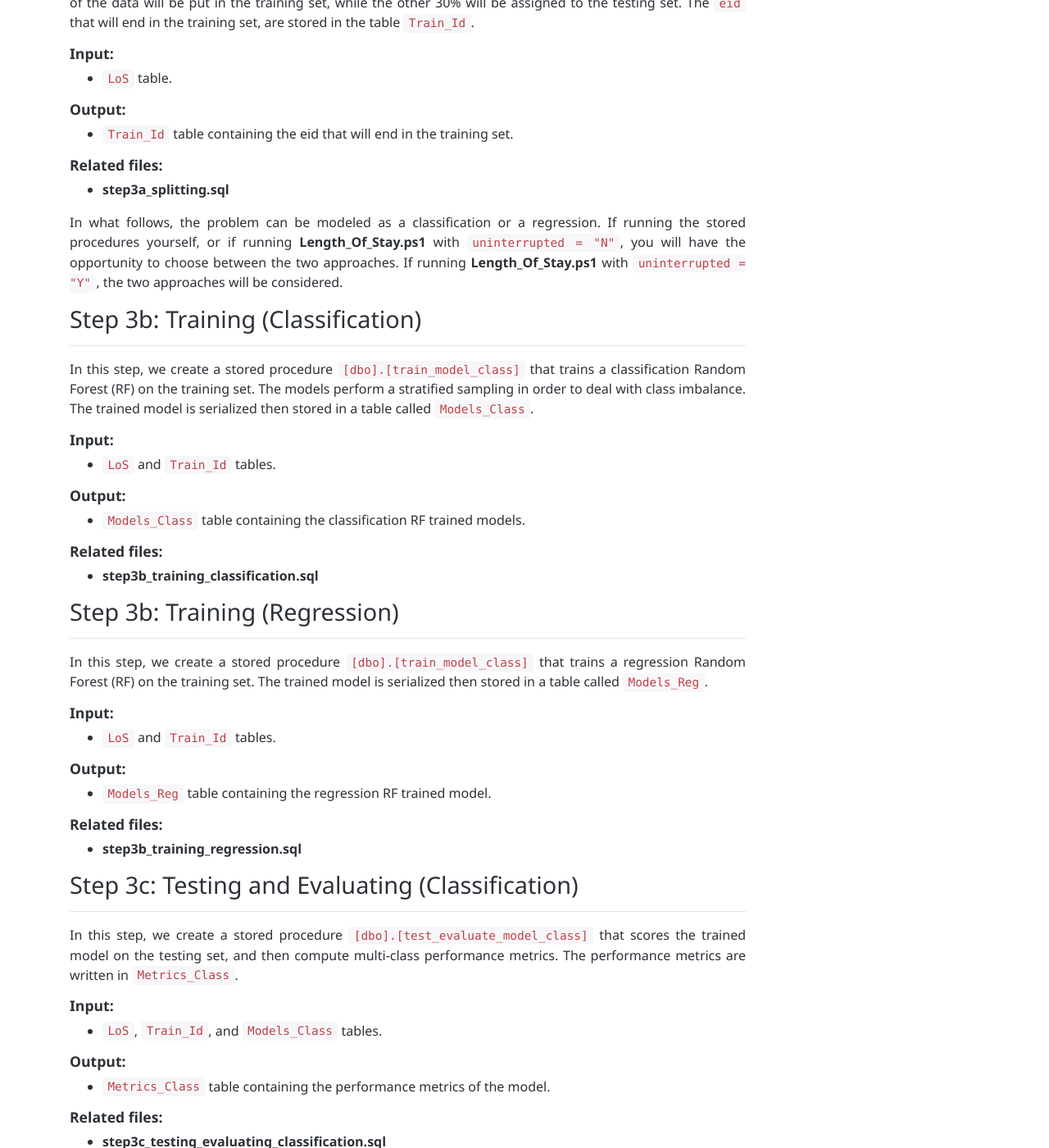
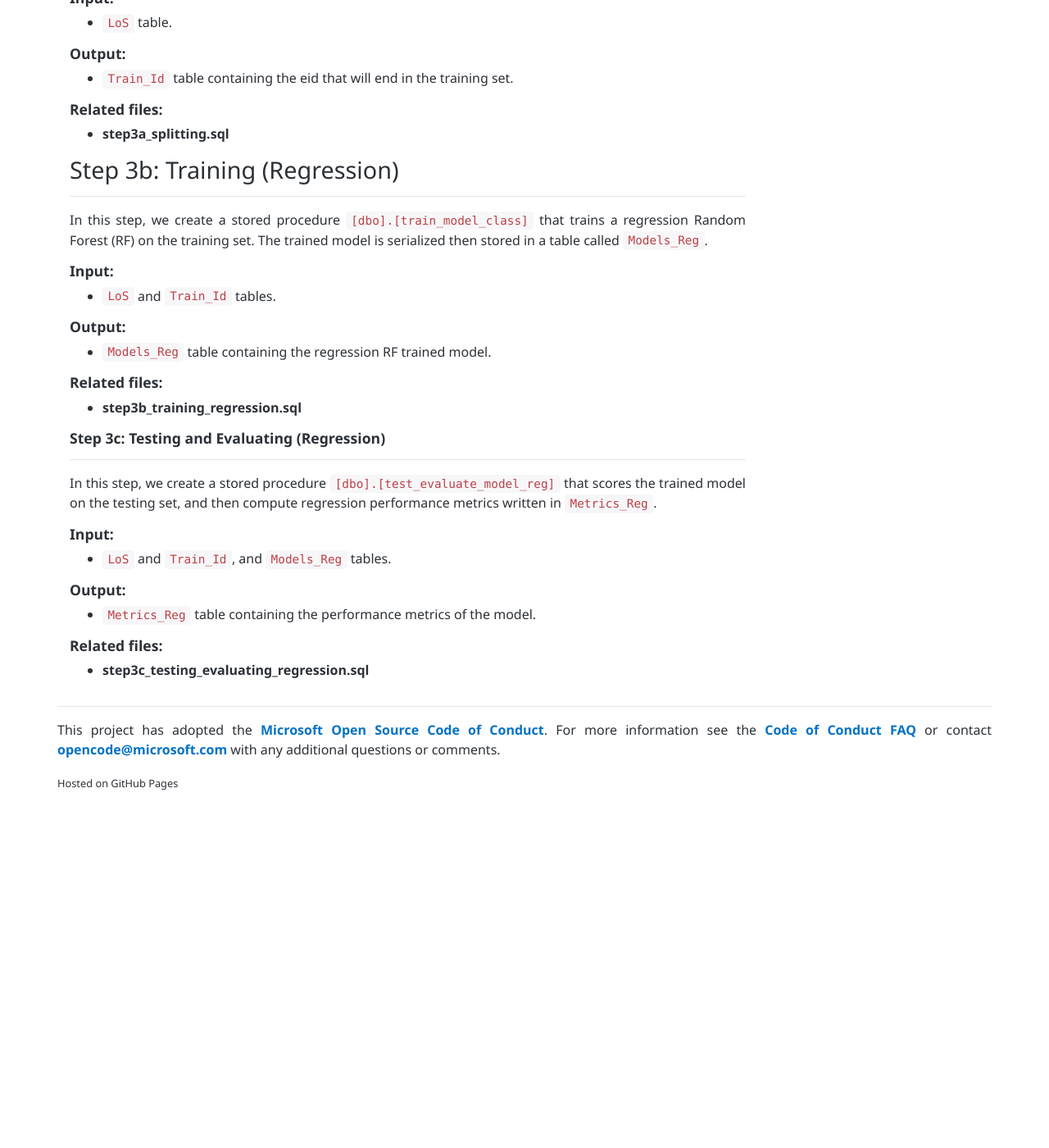
Before and after one commit to microsoft/r-server-hospital-length-of-stay, a Jekyll site: the page built from dba.md, in a window 1280 px wide and 1400 px high, scrolled down 2592 px. Shown: the whole window at 82% size. Built offline with Jekyll 4.4.1, drawn with Linux system fonts in a browser that asks for light colours; after the commit the page ends 3574 px from its top, so only the background shows below that; some of the changed text lies outside the part shown.

Commit message:
remove classification model

```diff
--- a/dba.md
+++ b/dba.md
@@ -15,9 +15,7 @@ title: For the Database Analyst
         <li><a href="#step1">Step 1: Pre-Processing and Cleaning</a></li>
         <li><a href="#step2">Step 2: Feature Engineering</a></li>
         <li><a href="#step3a">Step 3a: Splitting the data set</a></li>
-        <li><a href="#step3b">Step 3b: Training (Classification)</a></li>
         <li><a href="#step3br">Step 3b: Training (Regression)</a></li>
-        <li><a href="#step3c"> Step 3c: Testing and Evaluating (Classification)</a></li>
         <li><a href="#step3cr"> Step 3c: Testing and Evaluating (Regression)</a></li>
         </div>
     </div>
@@ -103,7 +101,6 @@ In this step, we create a stored procedure `[dbo].[feature_engineering]` that de
 
 * The continuous laboratory measurements (e.g. hemo, `hematocritic`, `sodium`, `glucose` etc.) are standardized: we substract the mean and divide by the standard deviation.
 * `number_of_issues`: the total number of preidentified medical conditions.
-* `lengthofstay_bucket`: bucketed version of the target variable for classification.
 
 ### Input:
 
@@ -137,32 +134,7 @@ In this step, we create a stored procedure `[dbo].[splitting]` that splits the d
 
 * **step3a_splitting.sql**
 
-In what follows, the problem can be modeled as a classification or a regression.
-If running the stored procedures yourself, or if running **Length_Of_Stay.ps1** with `uninterrupted = "N"`, you will have the opportunity to choose between the two approaches.
-If running **Length_Of_Stay.ps1** with `uninterrupted = "Y"`, the two approaches will be considered.
 
-
-<a name="step3b"></a>
-
-## Step 3b: Training (Classification)
--------------------------
-
-In this step, we create a stored procedure `[dbo].[train_model_class]` that trains a classification Random Forest (RF) on the training set. The models perform a stratified sampling in order to deal with class imbalance. The trained model is serialized then stored in a table called `Models_Class`.
-
-
-### Input:
-
-* `LoS` and `Train_Id` tables.
-
-### Output:
-
-* `Models_Class` table containing the classification RF trained models.
-
-### Related files:
-
-* **step3b_training_classification.sql**
-
-<a name="step3br"></a>
 
 ## Step 3b: Training (Regression)
 -------------------------
@@ -181,28 +153,6 @@ In this step, we create a stored procedure `[dbo].[train_model_class]` that trai
 ### Related files:
 
 * **step3b_training_regression.sql**
-
-<a name="step3c"></a>
-
-## Step 3c: Testing and Evaluating (Classification)
--------------------------
-
-In this step, we create a stored procedure `[dbo].[test_evaluate_model_class]` that scores the trained model on the testing set, and then compute multi-class performance metrics. The performance metrics are written in `Metrics_Class`.
-
-
-### Input:
-
-* `LoS`, `Train_Id`, and `Models_Class` tables.
-
-### Output:
-
-* `Metrics_Class` table containing the performance metrics of the model.
-
-
-### Related files:
-
-* **step3c_testing_evaluating_classification.sql**
-
 
 
 <a name="step3cr"></a>
```
Also changed, not shown: Powershell_Instructions.md (+1 -1 lines), _includes/step2.md (+1 -2 lines), contents.md (+1 -5 lines), data-scientist.md (+1 -25 lines), tables.md (+0 -12 lines).
